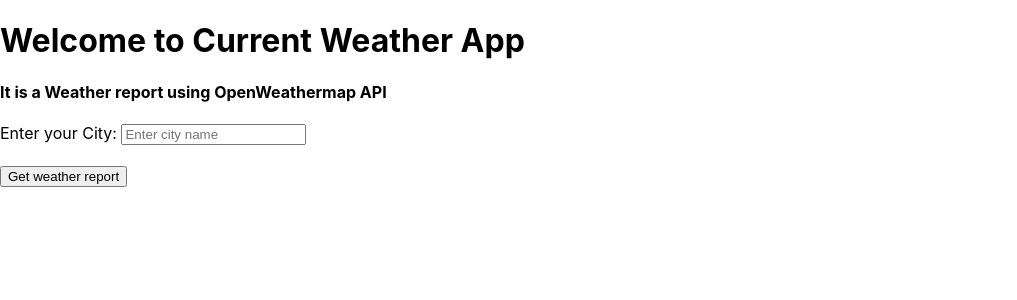
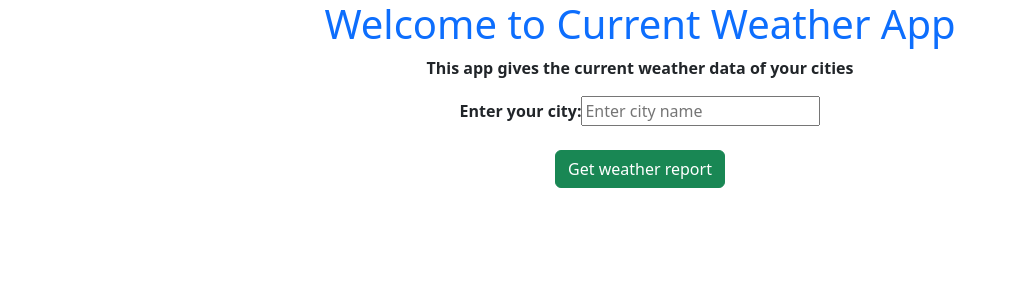
Before and after one commit to mu-kumaran/currentweatherapp, a React (Create React App) app: page / in a window 1280 px wide. Shown: the top 300 px of the page, without its empty margins (0-1017 px from the left). Built offline with nearby package versions, Linux system fonts and the light colour scheme.

Commit message:
new commit

```diff
--- a/src/App.js
+++ b/src/App.js
@@ -1,6 +1,8 @@
 
 import axios from "axios"
 import {useState} from "react"
+import '../node_modules/bootstrap/dist/css/bootstrap.min.css'
+
 function CurrentWeatherApp()
 {
   const [city,setCity] = useState("")
@@ -24,12 +26,14 @@ function CurrentWeatherApp()
     })
   }
   return(
-    <>
-    <h1>Welcome to Current Weather App</h1>
-    <h4>It is a Weather report using OpenWeathermap API</h4>
-    Enter your City: <input type="text" onChange={(e)=>cityfun(e)} placeholder="Enter city name" value={city}></input>
+    <div className="align-items-center justify-content-center text-center min-vh-100">
+    <h1><span className="text-primary">Welcome to Current Weather App</span></h1>
+    <p><b>This app gives the current weather data of your cities</b></p>
+    <label><b>Enter your city:</b> </label>
+    <input type="text" onChange={(e)=>cityfun(e)} placeholder="Enter city name" value={city}></input>
     <br></br><br></br>
-    <input type="button" onClick={showreport} value="Get weather report"></input>
+    {/* <input type="button" onClick={showreport} value="Get weather report"></input> */}
+    <button onClick={showreport} className="btn btn-success">Get weather report</button>
     <br></br><br></br>
     {output !== null && output.cod === 200 &&
     <>
@@ -43,7 +47,7 @@ function CurrentWeatherApp()
       <h3>{"Error: "+output.message}</h3>}
     {output !== null && output.cod === "400" &&
       <h3>{"Error: "+output.message}</h3>}
-    </>
+    </div>
   )
 }
 export default CurrentWeatherApp
```
Also changed, not shown: package.json (+7 -0 lines), 1 other file (tests, documents, lock files or other folders).
